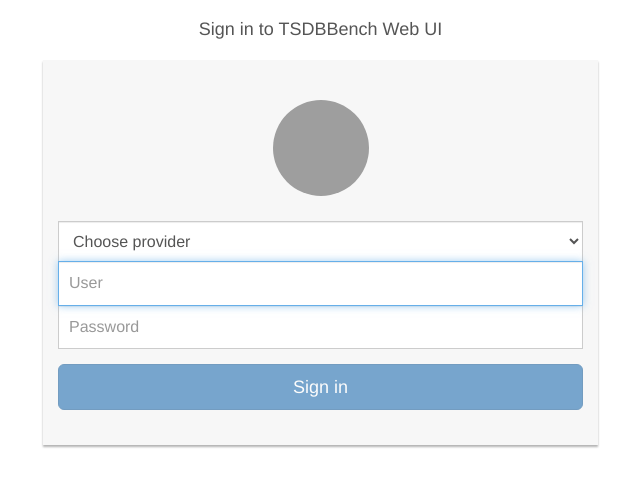
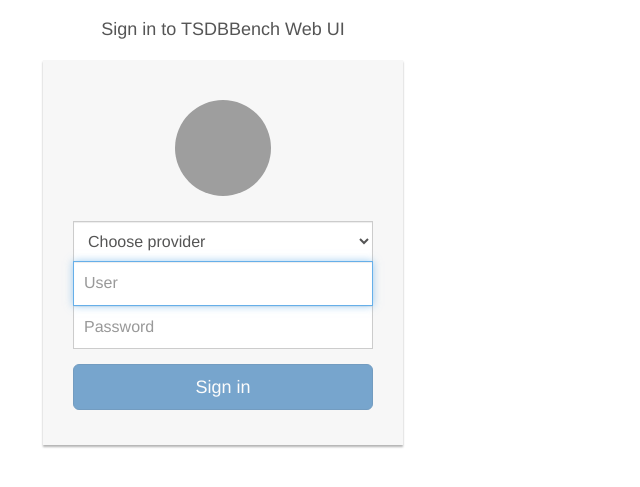
Before and after one commit to TSDBBench/tsdbbench-webui, a Flask app: page / in a window 1280 px wide. Shown: the top 487 px of the page, without its empty margins (417-1057 px from the left). Run offline with Flask 2, Linux system fonts and the light colour scheme; some libraries are stand-ins or nearby versions; grey boxes are pictures that could not be loaded.

Commit message:
fixed login css

```diff
--- a/app/static/css/login.css
+++ b/app/static/css/login.css
@@ -1,4 +1,5 @@
 .form-signin {
+    max-width: 330px;
     padding: 15px;
     margin: 0 auto;
 }
--- a/app/templates/login.html
+++ b/app/templates/login.html
@@ -11,7 +11,7 @@
 {% block body %}
     <div class="container">
         <div class="row">
-            <div class="col-sm-8 col-md-6 col-md-offset-4">
+            <div class="col-sm-6 col-md-4 col-md-offset-4">
                 <h1 class="text-center login-title">Sign in to TSDBBench Web UI</h1>
                 <div class="account-wall">
                     <img class="profile-img" src="https://lh5.googleusercontent.com/-b0-k99FZlyE/AAAAAAAAAAI/AAAAAAAAAAA/eu7opA4byxI/photo.jpg?sz=120"
```
